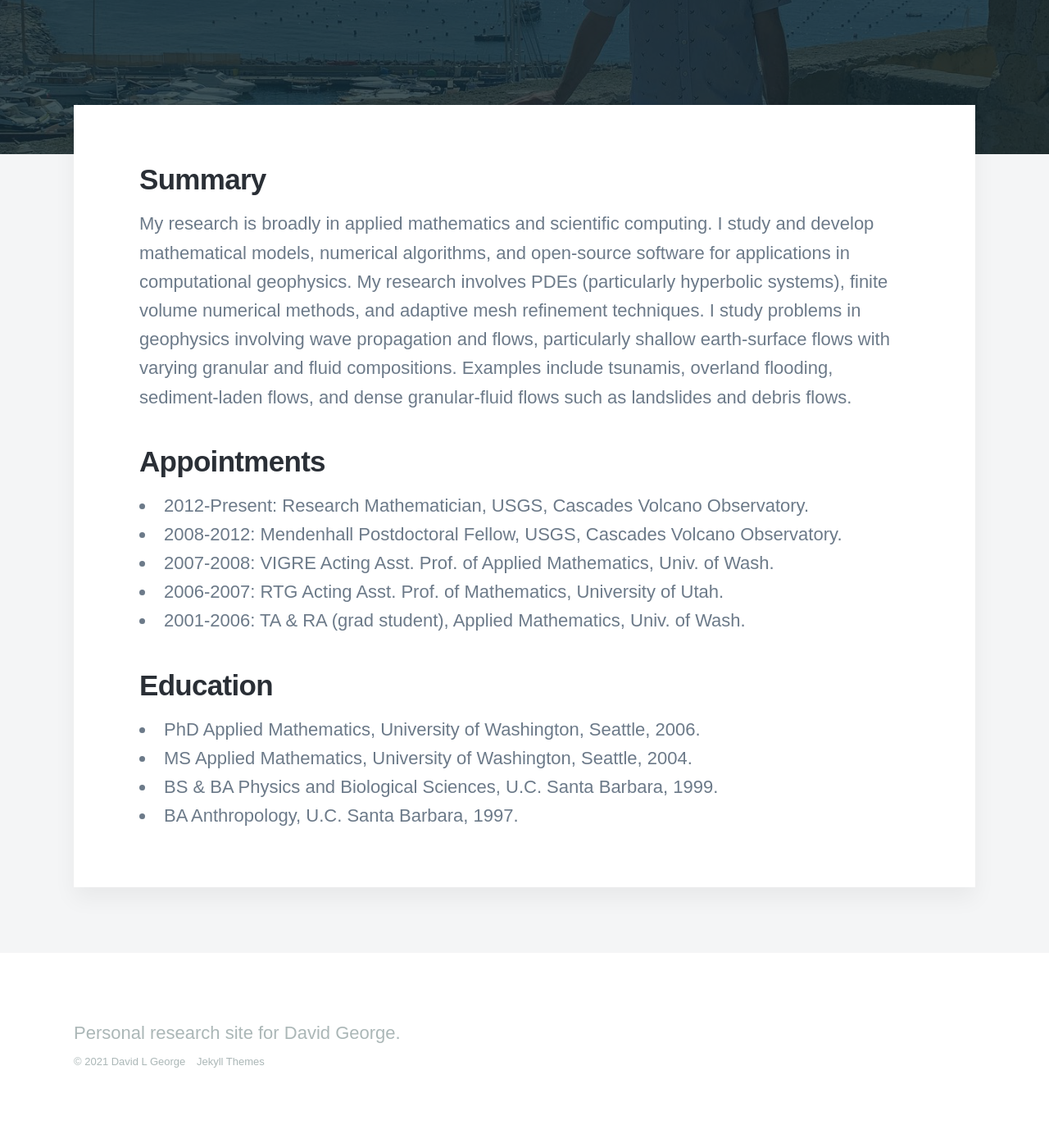
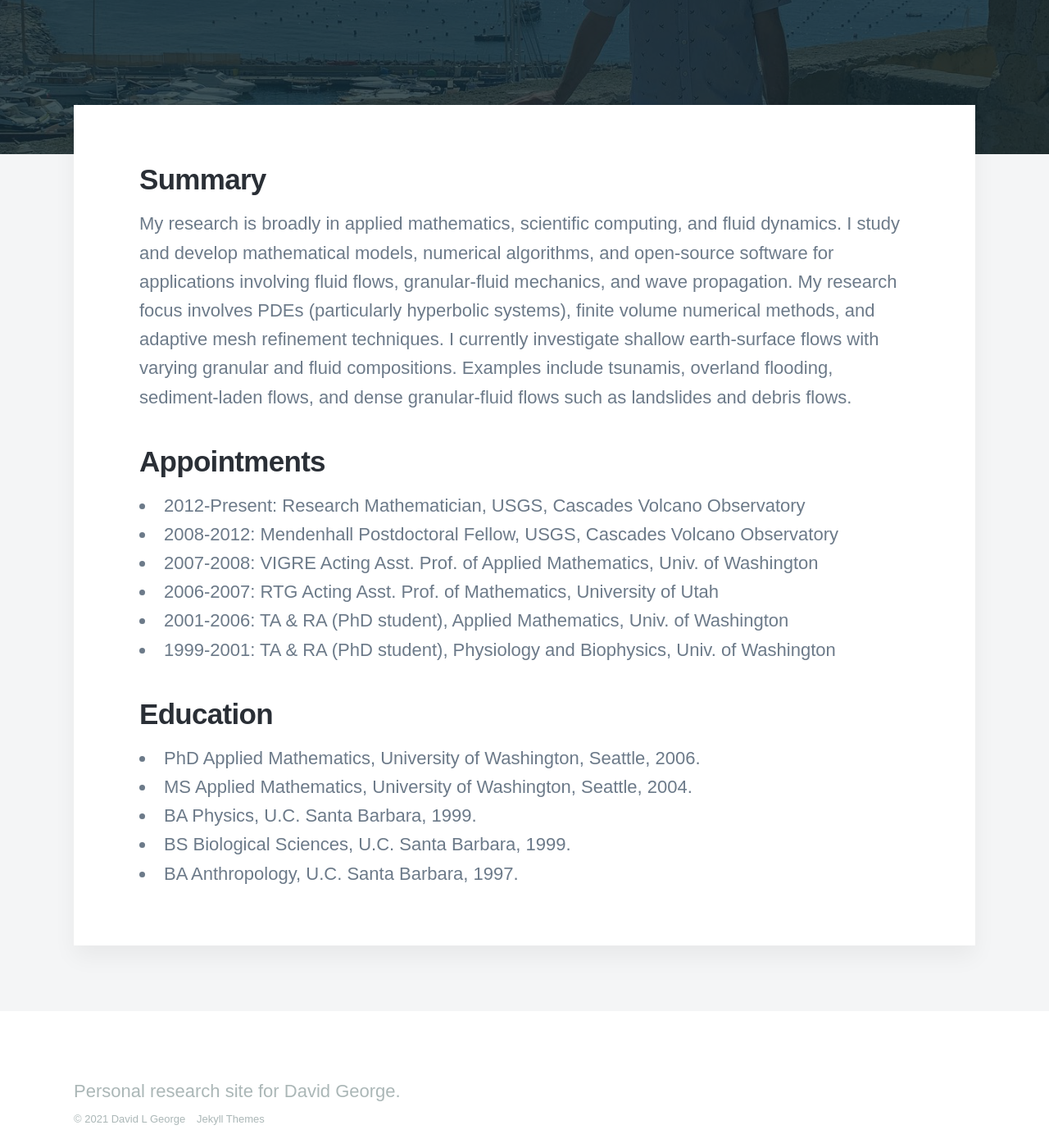
Before and after one commit to dlgeorge/dlgeorge.github.io, a Jekyll site: the page built from _pages/about.md, in a window 1280 px wide and 1400 px high, scrolled down 439 px. Shown: the whole window at 82% size. Built offline with Jekyll 4.4.1, drawn with Linux system fonts in a browser that asks for light colours; nearby versions of some CDN libraries; some web fonts are replaced.

Commit message:
updating

```diff
--- a/_pages/about.md
+++ b/_pages/about.md
@@ -7,19 +7,21 @@ featured_image: /images/pages/Vesuvio_dlg_crop.jpg
 
 ## Summary
 
-My research is broadly in applied mathematics and scientific computing. I study and develop mathematical models, numerical algorithms, and open-source software for applications in computational geophysics. My research involves PDEs (particularly hyperbolic systems), finite volume numerical methods, and adaptive mesh refinement techniques. I study problems in geophysics involving wave propagation and flows, particularly shallow earth-surface flows with varying granular and fluid compositions. Examples include tsunamis, overland flooding, sediment-laden flows, and dense granular-fluid flows such as landslides and debris flows.
+My research is broadly in applied mathematics, scientific computing, and fluid dynamics. I study and develop mathematical models, numerical algorithms, and open-source software for applications involving fluid flows, granular-fluid mechanics, and wave propagation. My research focus involves PDEs (particularly hyperbolic systems), finite volume numerical methods, and adaptive mesh refinement techniques. I currently investigate shallow earth-surface flows with varying granular and fluid compositions. Examples include tsunamis, overland flooding, sediment-laden flows, and dense granular-fluid flows such as landslides and debris flows.
 
 ## Appointments
 
-* 2012-Present: Research Mathematician, USGS, Cascades Volcano Observatory.
-* 2008-2012: Mendenhall Postdoctoral Fellow, USGS, Cascades Volcano Observatory.
-* 2007-2008: VIGRE Acting Asst. Prof. of Applied Mathematics, Univ. of Wash.
-* 2006-2007: RTG Acting Asst. Prof. of Mathematics, University of Utah.
-* 2001-2006: TA & RA (grad student), Applied Mathematics, Univ. of Wash.
+* 2012-Present: Research Mathematician, USGS, Cascades Volcano Observatory
+* 2008-2012: Mendenhall Postdoctoral Fellow, USGS, Cascades Volcano Observatory
+* 2007-2008: VIGRE Acting Asst. Prof. of Applied Mathematics, Univ. of Washington
+* 2006-2007: RTG Acting Asst. Prof. of Mathematics, University of Utah
+* 2001-2006: TA & RA (PhD student), Applied Mathematics, Univ. of Washington
+* 1999-2001: TA & RA (PhD student), Physiology and Biophysics, Univ. of Washington
 
 ## Education
 
 * PhD Applied Mathematics, University of Washington, Seattle, 2006.
 * MS Applied Mathematics, University of Washington, Seattle, 2004.
-* BS & BA Physics and Biological Sciences, U.C. Santa Barbara, 1999.
+* BA Physics, U.C. Santa Barbara, 1999.
+* BS Biological Sciences, U.C. Santa Barbara, 1999.
 * BA Anthropology, U.C. Santa Barbara, 1997.
```
